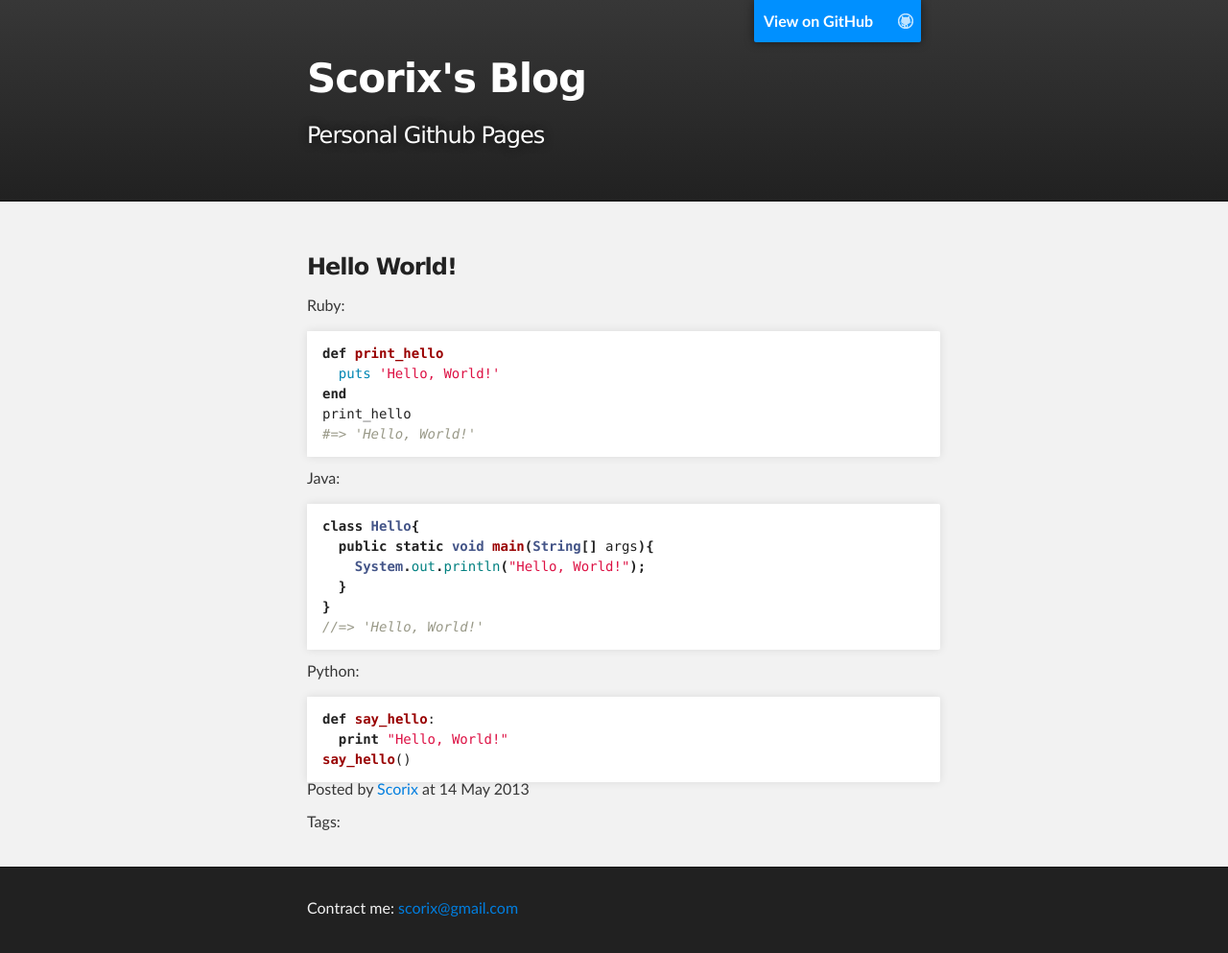
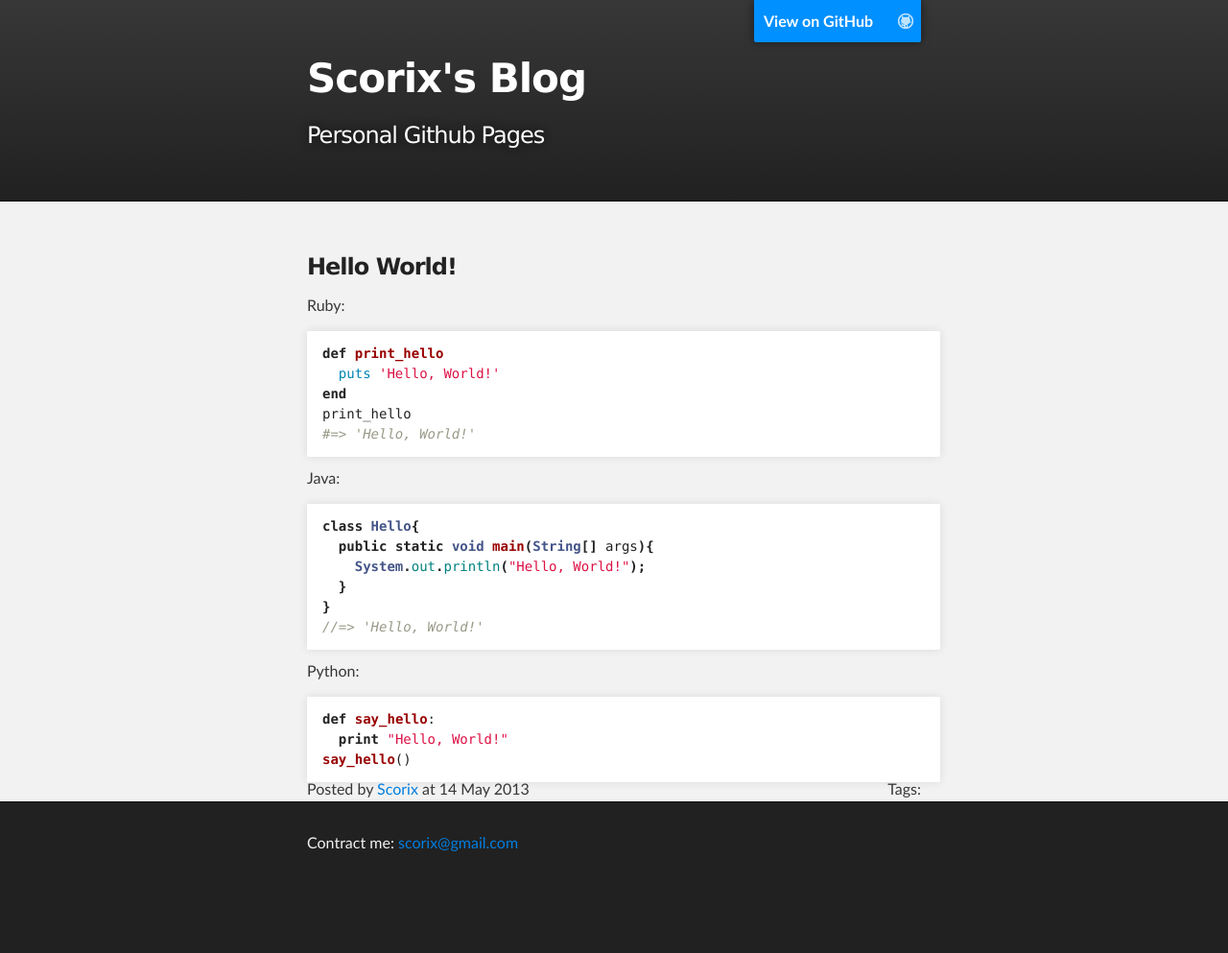
Before and after one commit to scorix/scorix.github.io, a Jekyll site: the page built from _posts/2013-05-13-hello-world.markdown, in a window 1280 px wide. Shown: the whole page at 96% size. Built offline with Jekyll 4.4.1, drawn with Linux system fonts in a browser that asks for light colours; after the commit the page ends 925 px from its top, so only the background shows below that.

```diff
--- a/css/stylesheet.css
+++ b/css/stylesheet.css
@@ -432,7 +432,12 @@
 /*******************************************************************************
 Author and tags
 *******************************************************************************/
-p.author,
+p.author {
+    margin: -5px 0 15px 0;
+    float: left;
+}
+
 p.tags {
     margin: -5px 0 15px 0;
+    float: right;
 }
```
